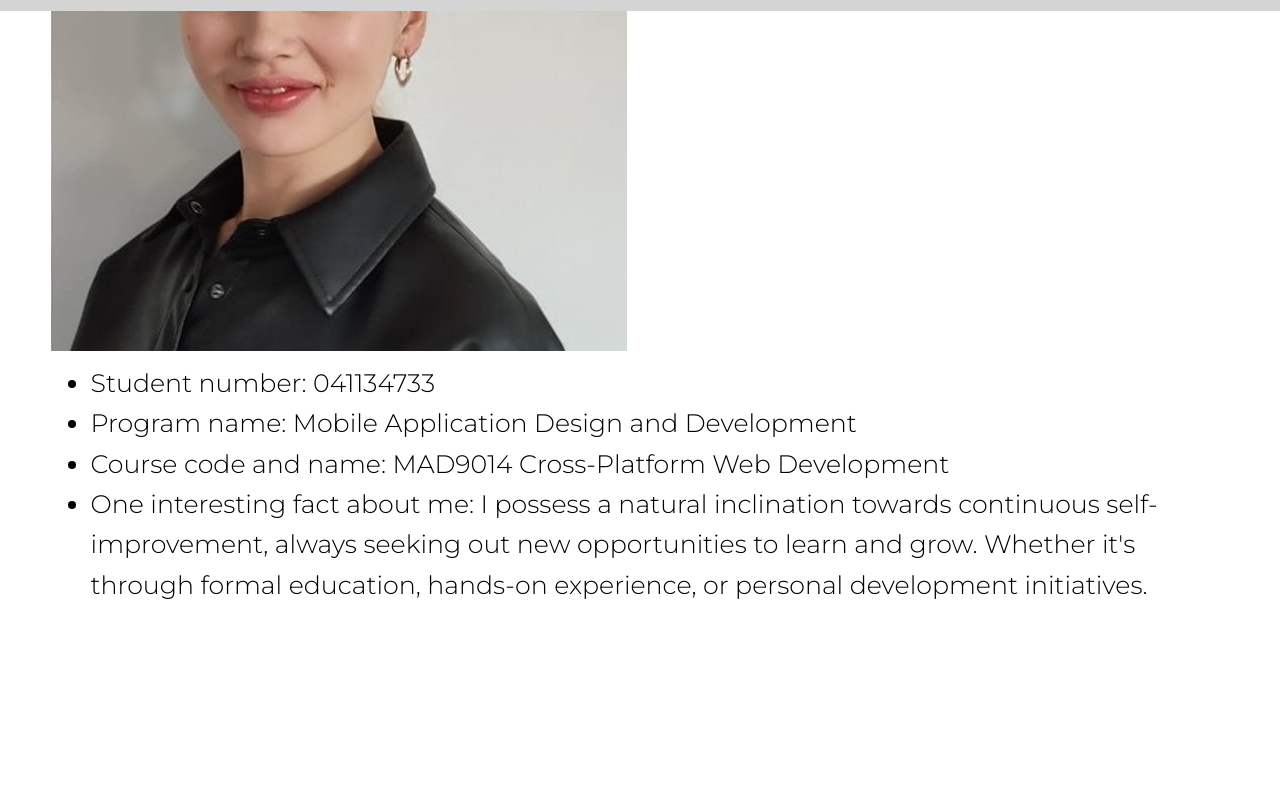
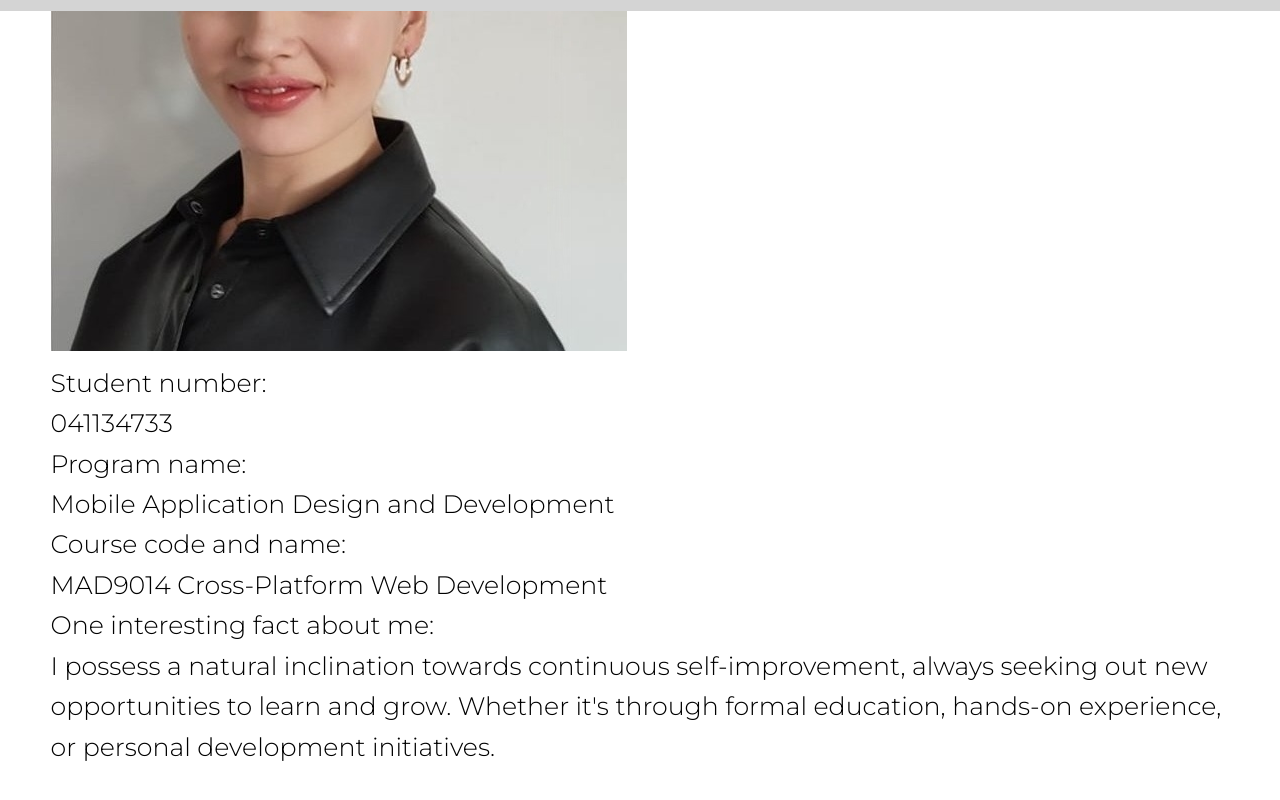
Before and after one commit to nizh0001/mad-9014-winter-2024, a plain HTML site: page index.html in a window 1280 px wide. Shown: the part 789-1589 px from the top of the page. Before the commit the page ends 1495 px from the top, so only its background shows below. Drawn offline with Linux system fonts and the light colour scheme.

Commit message:
Updated description list

```diff
--- a/index.html
+++ b/index.html
@@ -36,14 +36,18 @@
       </div>
       <section>
         <img src="./img/veronika-headshot.jpg" alt="Veronika's headshot">
-        <ul>
-          <li>Student number: 041134733</li>
-          <li>Program name: Mobile Application Design and Development</li>
-          <li>Course code and name: MAD9014 Cross-Platform Web Development</li>
-          <li>One interesting fact about me: I possess a natural inclination towards continuous self-improvement,
+        <dl>
+          <dt>Student number:</dt>
+          <dd>041134733</dd>
+          <dt>Program name:</dt>
+          <dd>Mobile Application Design and Development</dd>
+          <dt>Course code and name:</dt>
+          <dd>MAD9014 Cross-Platform Web Development</dd>
+          <dt>One interesting fact about me:</dt>
+          <dd>I possess a natural inclination towards continuous self-improvement,
             always seeking out new opportunities to learn and grow. Whether it's through formal education, hands-on
-            experience, or personal development initiatives.</li>
-        </ul>
+            experience, or personal development initiatives.</dd>
+        </dl>
       </section>
     </main>
     <footer>
```
